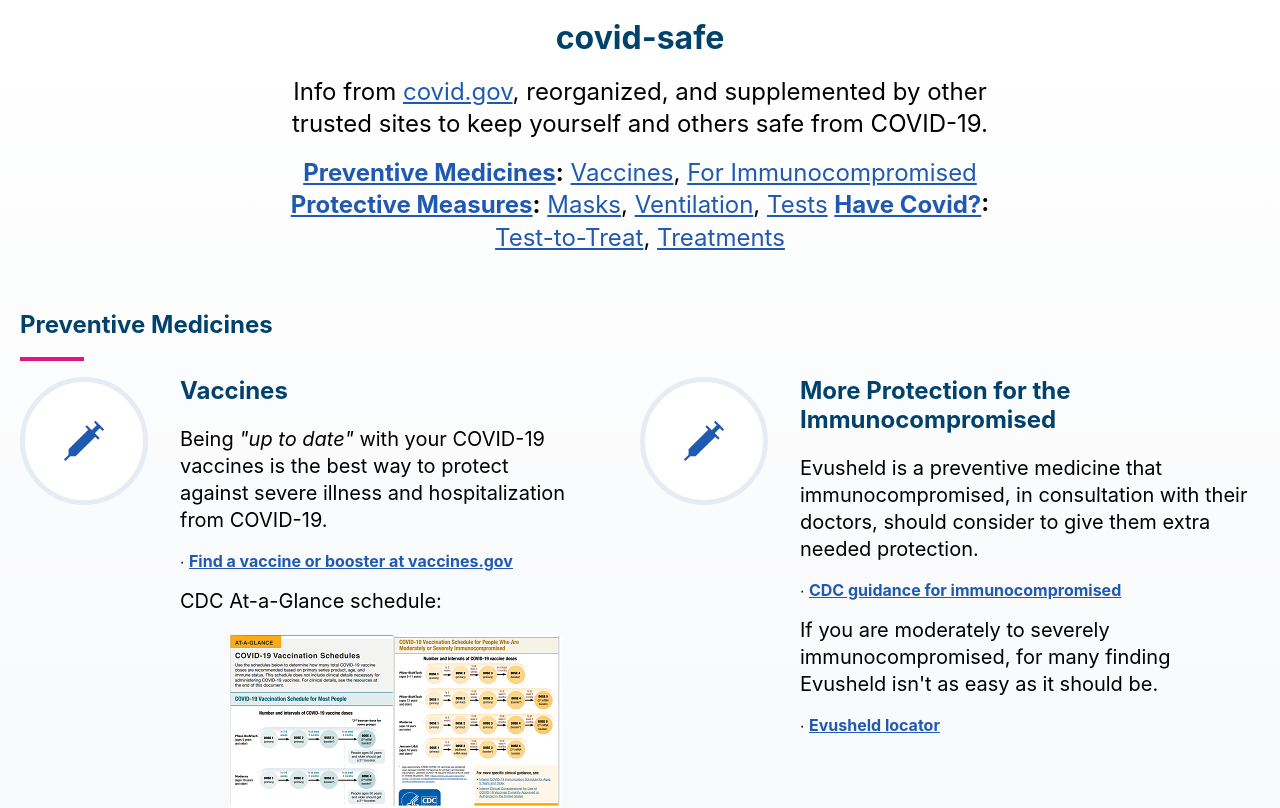
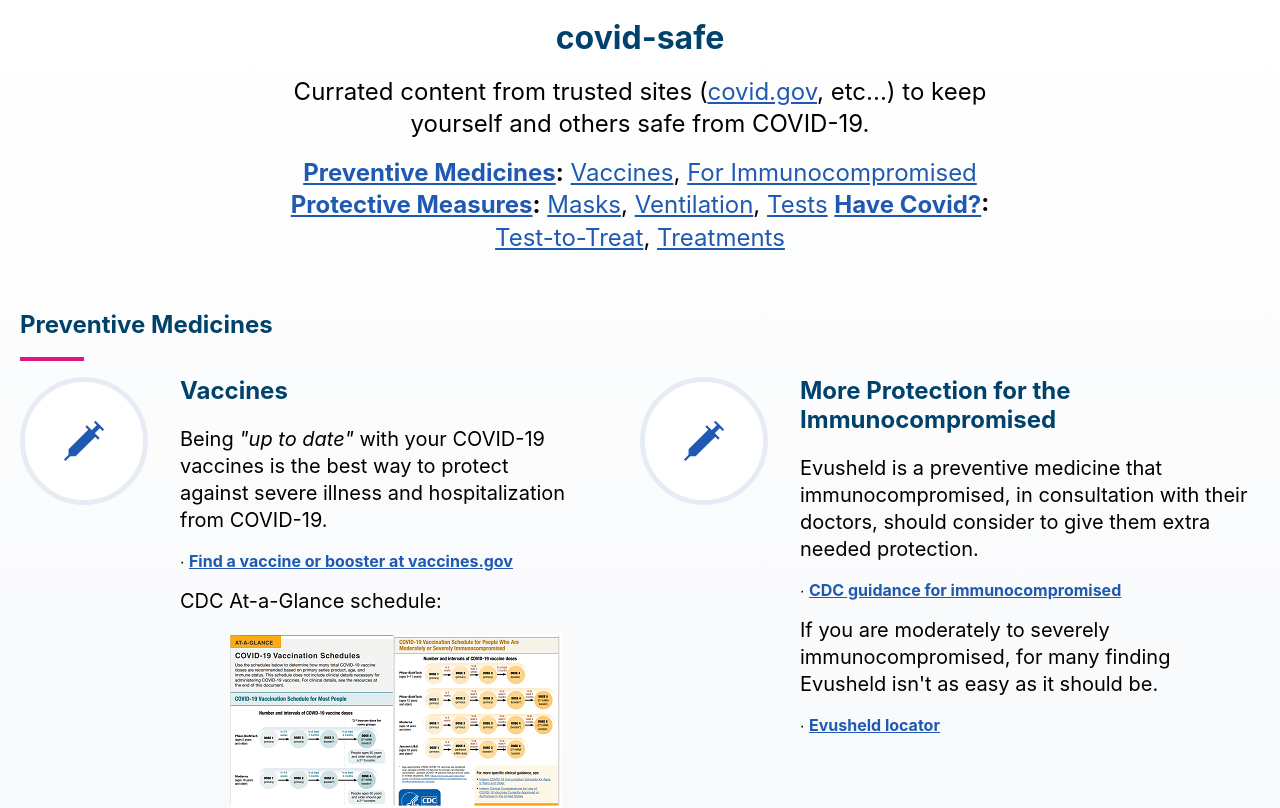
Before and after one commit to rrelyea/covid-safe, a React (Create React App) app: page / in a window 1280 px wide. Shown: the top 808 px of the page. Built offline with nearby package versions, Linux system fonts and the light colour scheme.

Commit message:
reword subtitle

```diff
--- a/src/App.js
+++ b/src/App.js
@@ -15,7 +15,7 @@
         <div className="toolkit__wrap">
           <div className="toolkit__intro">
           <h1 className="center">covid-safe</h1>
-            <p>Info from <a href='https://covid.gov'>covid.gov</a>, reorganized, and supplemented by other trusted sites to keep yourself and others safe from COVID-&#8288;19.</p>
+            <p>Currated content from trusted sites (<a href='https://covid.gov'>covid.gov</a>, etc...) to keep yourself and others safe from COVID-⁠19.</p>
             <p>
               <b><a href='#preventive-medicines'>Preventive Medicines</a>:</b> <a href="#vaccines">Vaccines</a>, <a href="#immunocompromised">For Immunocompromised</a>{' '}
               <b><a href='#protective-measures'>Protective Measures</a>:</b> <a href="#masks">Masks</a>, <a href="#ventilation">Ventilation</a>, <a href="#tests">Tests</a>{' '}
```
